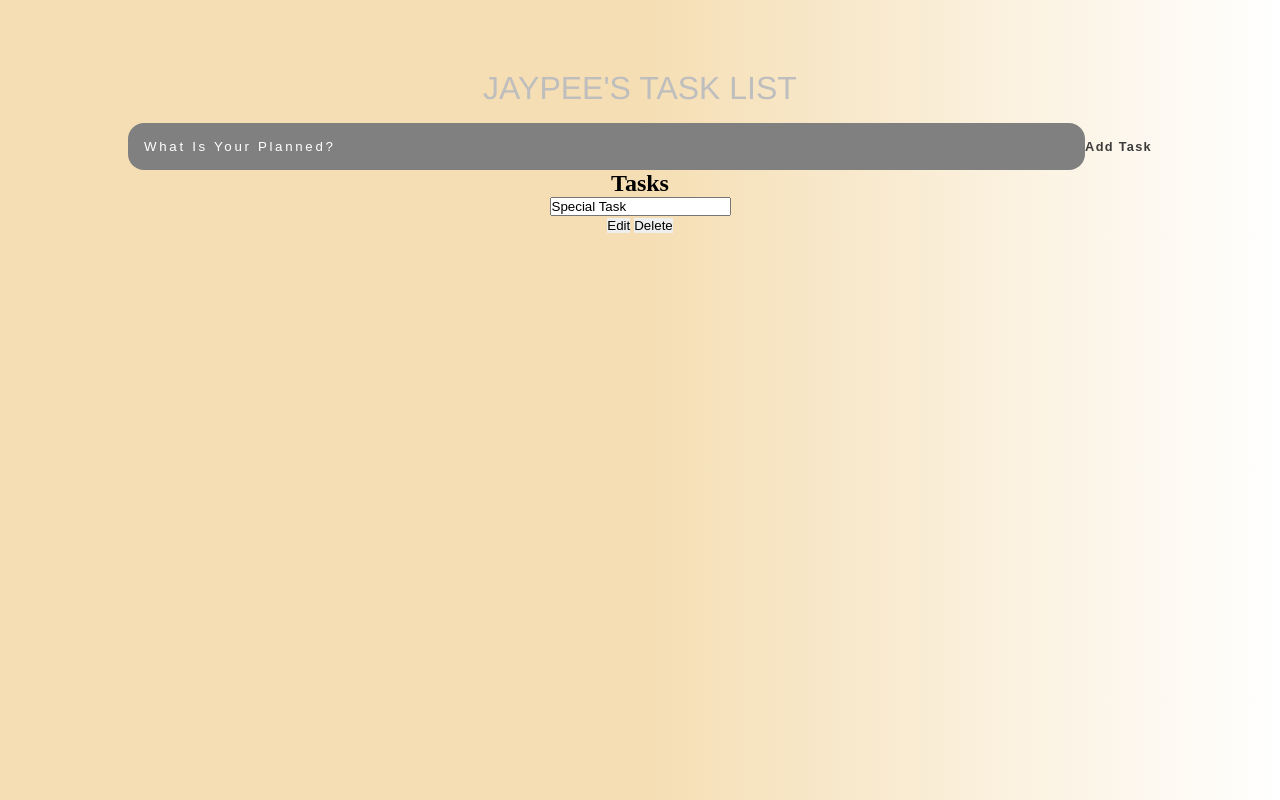
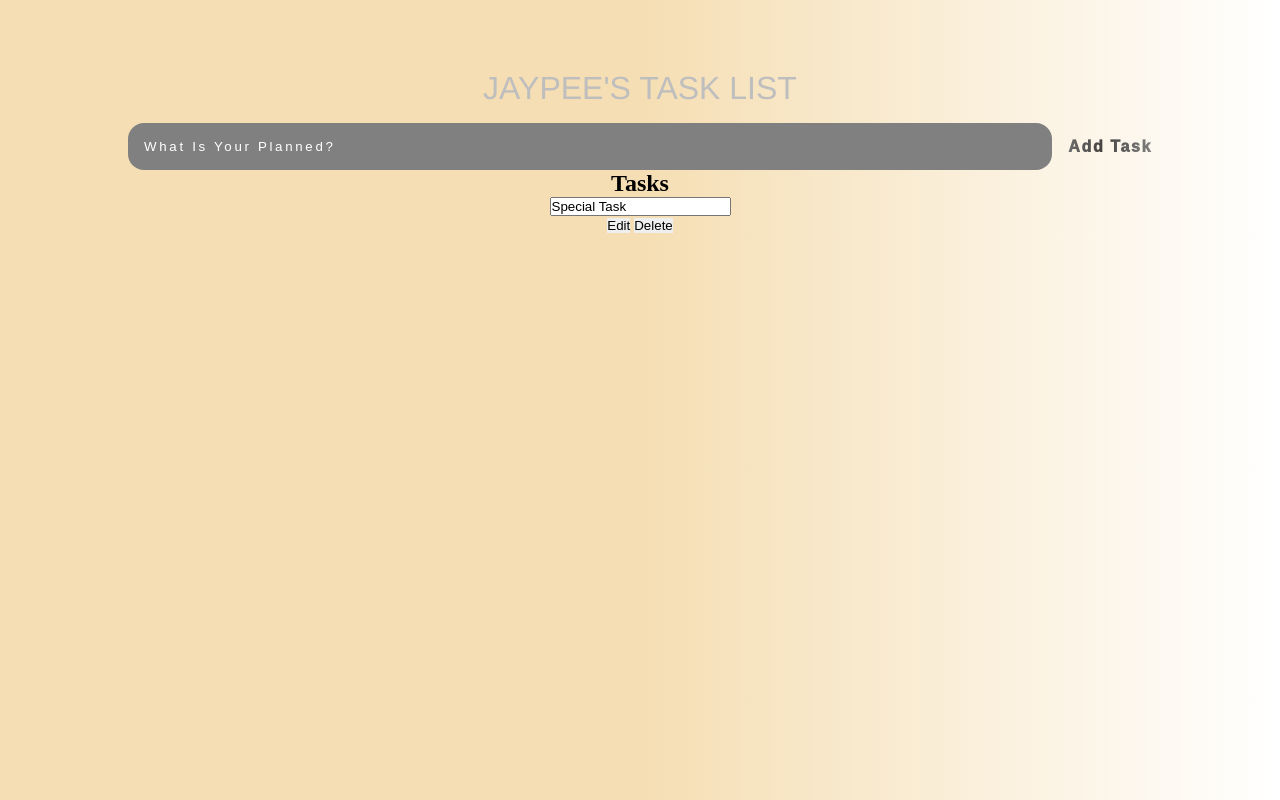
Before and after one commit to Jaypee1414/Todo_List, a plain HTML site: page index.html in a window 1280 px wide. Drawn offline with Linux system fonts and the light colour scheme.

Commit message:
submit button design

```diff
--- a/style.css
+++ b/style.css
@@ -57,14 +57,19 @@ header input,button{
 }
 
 #task-submit{
-    font-size: 0.8em;
+    font-size: 1em;
     color: rgb(61, 60, 60); ;
     cursor:pointer;
     text-transform: capitalize;
     letter-spacing: 0.1em;
-    font-weight: bold;
+    font-weight: 1000;
     font-family'Segoe UI', Tahoma, Geneva, Verdana, sans-serif;
     background:none;
+    padding-left: 1em;
+    color: wheat;
+    background-image: linear-gradient(to right, gray, rgb(68, 67, 64) , gray);
+    -webkit-background-clip: text;
+    -webkit-text-fill-color: transparent;
 }
 
 /* TASK LIST */
```
